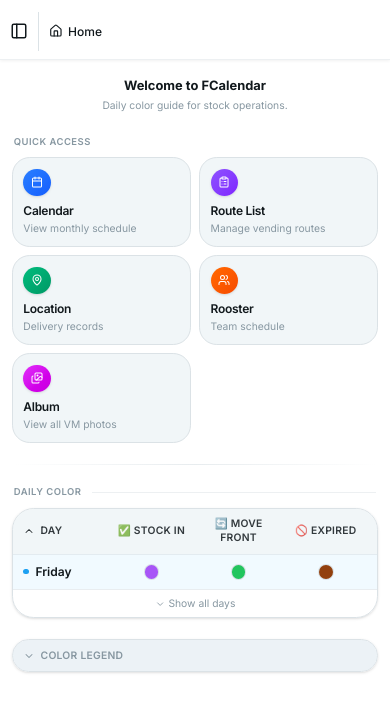
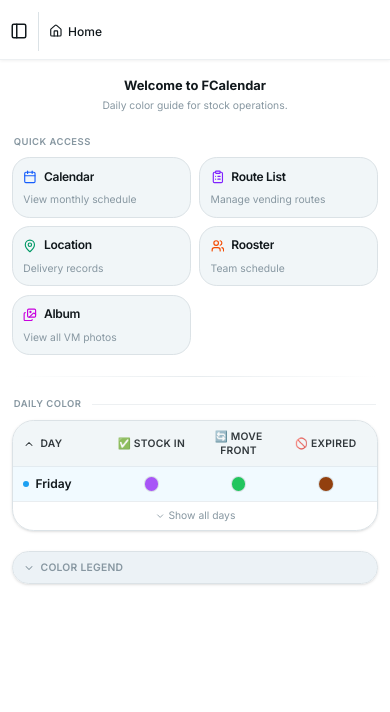
Before and after one commit to Hagoromo97/Huhu, a React (Vite) app: page / in a window 390 px wide. Shown: the top 712 px of the page. Built offline with nearby package versions, Linux system fonts and the light colour scheme.

Commit message:
refactor home quick actions and sidebar surfaces
- simplify QuickActionCard icon/text layout and switch gradient blocks to icon color accents

- refine sidebar mobile/desktop background, border, and blur styling

- remove FCalendar submodule entry

```diff
--- a/src/App.tsx
+++ b/src/App.tsx
@@ -57,14 +57,14 @@ function QuickActionCard({
   label,
   description,
   page,
-  gradient,
+  iconClass,
   onNavigate,
 }: {
   icon: React.ElementType
   label: string
   description: string
   page: string
-  gradient: string
+  iconClass: string
   onNavigate: (page: string) => void
 }) {
   return (
@@ -72,13 +72,11 @@ function QuickActionCard({
       onClick={() => onNavigate(page)}
       className="group flex flex-col items-start gap-2 rounded-xl p-3 sm:gap-2.5 sm:p-3.5 text-left border border-border bg-card hover:bg-muted/40 hover:border-border/80 active:scale-[0.97] transition-all duration-150"
     >
-      <div className={`flex items-center justify-center w-8 h-8 rounded-lg ${gradient} shadow-sm shrink-0`}>
-        <Icon className="size-3.5 text-white" />
+      <div className="flex items-center gap-2 min-w-0">
+        <Icon className={`size-4 shrink-0 ${iconClass}`} />
+        <p className="text-sm font-semibold text-foreground tracking-tight leading-snug truncate">{label}</p>
       </div>
-      <div className="min-w-0">
-        <p className="text-sm font-semibold text-foreground tracking-tight leading-snug">{label}</p>
-        <p className="text-xs text-muted-foreground mt-0.5 leading-snug">{description}</p>
-      </div>
+      <p className="text-xs text-muted-foreground leading-snug">{description}</p>
     </button>
   )
 }
@@ -119,11 +117,11 @@ function HomePage({ onNavigate }: { onNavigate: (page: string) => void }) {
       <div className="space-y-2.5 sm:space-y-3">
         <p className="text-[11px] font-semibold text-muted-foreground uppercase tracking-wider px-0.5">Quick Access</p>
         <div className="grid grid-cols-2 sm:grid-cols-3 gap-2.5 sm:gap-3.5">
-          <QuickActionCard icon={CalendarIcon} label="Calendar" description="View monthly schedule" page="calendar" gradient="bg-gradient-to-br from-blue-500 to-blue-600" onNavigate={onNavigate} />
-          <QuickActionCard icon={ClipboardList} label="Route List" description="Manage vending routes" page="route-list" gradient="bg-gradient-to-br from-violet-500 to-violet-600" onNavigate={onNavigate} />
-          <QuickActionCard icon={MapPin} label="Location" description="Delivery records" page="deliveries" gradient="bg-gradient-to-br from-emerald-500 to-emerald-600" onNavigate={onNavigate} />
-          <QuickActionCard icon={Users} label="Rooster" description="Team schedule" page="rooster" gradient="bg-gradient-to-br from-orange-500 to-orange-600" onNavigate={onNavigate} />
-          <QuickActionCard icon={Images} label="Album" description="View all VM photos" page="gallery-album" gradient="bg-gradient-to-br from-fuchsia-500 to-fuchsia-600" onNavigate={onNavigate} />
+          <QuickActionCard icon={CalendarIcon} label="Calendar" description="View monthly schedule" page="calendar" iconClass="text-blue-600 dark:text-blue-400" onNavigate={onNavigate} />
+          <QuickActionCard icon={ClipboardList} label="Route List" description="Manage vending routes" page="route-list" iconClass="text-violet-600 dark:text-violet-400" onNavigate={onNavigate} />
+          <QuickActionCard icon={MapPin} label="Location" description="Delivery records" page="deliveries" iconClass="text-emerald-600 dark:text-emerald-400" onNavigate={onNavigate} />
+          <QuickActionCard icon={Users} label="Rooster" description="Team schedule" page="rooster" iconClass="text-orange-600 dark:text-orange-400" onNavigate={onNavigate} />
+          <QuickActionCard icon={Images} label="Album" description="View all VM photos" page="gallery-album" iconClass="text-fuchsia-600 dark:text-fuchsia-400" onNavigate={onNavigate} />
         </div>
       </div>
 
--- a/src/components/ui/sidebar.tsx
+++ b/src/components/ui/sidebar.tsx
@@ -185,7 +185,7 @@ function Sidebar({
           data-sidebar="sidebar"
           data-slot="sidebar"
           data-mobile="true"
-          className="bg-sidebar text-sidebar-foreground w-(--sidebar-width) p-0 [&>button]:hidden"
+          className="bg-background/95 text-sidebar-foreground border-sidebar-border/60 supports-[backdrop-filter]:bg-background/90 w-(--sidebar-width) border p-0 backdrop-blur-sm [&>button]:hidden"
           onOpenAutoFocus={e => e.preventDefault()}
           style={
             {
@@ -242,7 +242,7 @@ function Sidebar({
         <div
           data-sidebar="sidebar"
           data-slot="sidebar-inner"
-          className="bg-sidebar/95 supports-[backdrop-filter]:bg-sidebar/85 border-sidebar-border/70 flex h-full w-full flex-col border backdrop-blur-sm group-data-[variant=floating]:border-sidebar-border group-data-[variant=floating]:rounded-xl group-data-[variant=floating]:shadow-sm"
+          className="bg-background/95 supports-[backdrop-filter]:bg-background/90 border-sidebar-border/60 flex h-full w-full flex-col border backdrop-blur-sm shadow-[2px_0_6px_-2px_rgba(0,0,0,0.10)] group-data-[variant=floating]:border-sidebar-border group-data-[variant=floating]:rounded-xl group-data-[variant=floating]:shadow-sm"
         >
           {children}
         </div>
```
